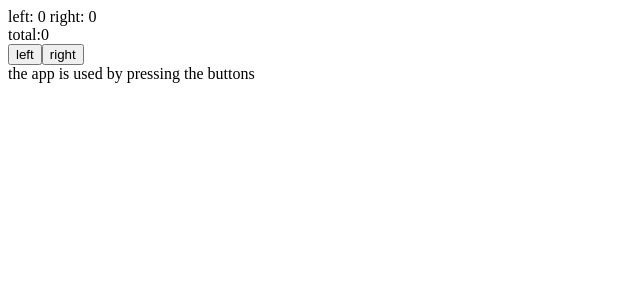
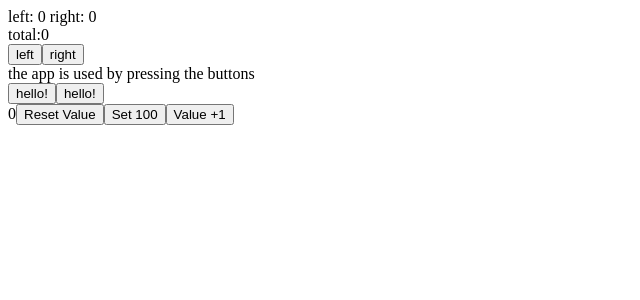
Before and after one commit to AnnaSisenina/FullStackOpen, a React (Vite) app in the folder part1/introdemo/: page / in a window 1280 px wide. Shown: the top 300 px of the page, without its empty margins (0-640 px from the left). Built offline with nearby package versions, Linux system fonts and the light colour scheme.

Commit message:
introdemo - function that returns a function example

```diff
--- a/part1/introdemo/src/App.jsx
+++ b/part1/introdemo/src/App.jsx
@@ -29,7 +29,14 @@ const App = () => {
   const [clicks, setClicks] = useState({left: 0, right: 0})
   const [allClicks, setAll] = useState([])
   const [total, setTotal] = useState(0)
+  const [value, setValue] = useState(0)
 
+  const setToValue = (newValue) => () => {
+    console.log('value now', newValue)
+    setValue(newValue)
+  }
+
+  const helloFunction = (who) => () => console.log("hello", who)
 
   const addLeft = () => {
     const updatedLeft = clicks.left+1
@@ -63,6 +70,18 @@ const App = () => {
         />
         <History
         allClicks={allClicks}/>
+        <div>
+          <button onClick={helloFunction("react")}>hello!</button>
+          <button onClick={helloFunction("you")}>hello!</button>
+        </div>
+        <div>
+          {value}
+          <button onClick={setToValue(0)}>Reset Value</button>
+          <button onClick={setToValue(100)}>Set 100</button>
+          <button onClick={setToValue(value + 1)}>Value +1</button>
+        </div>
+
+
       </div>
   )
 }
```
